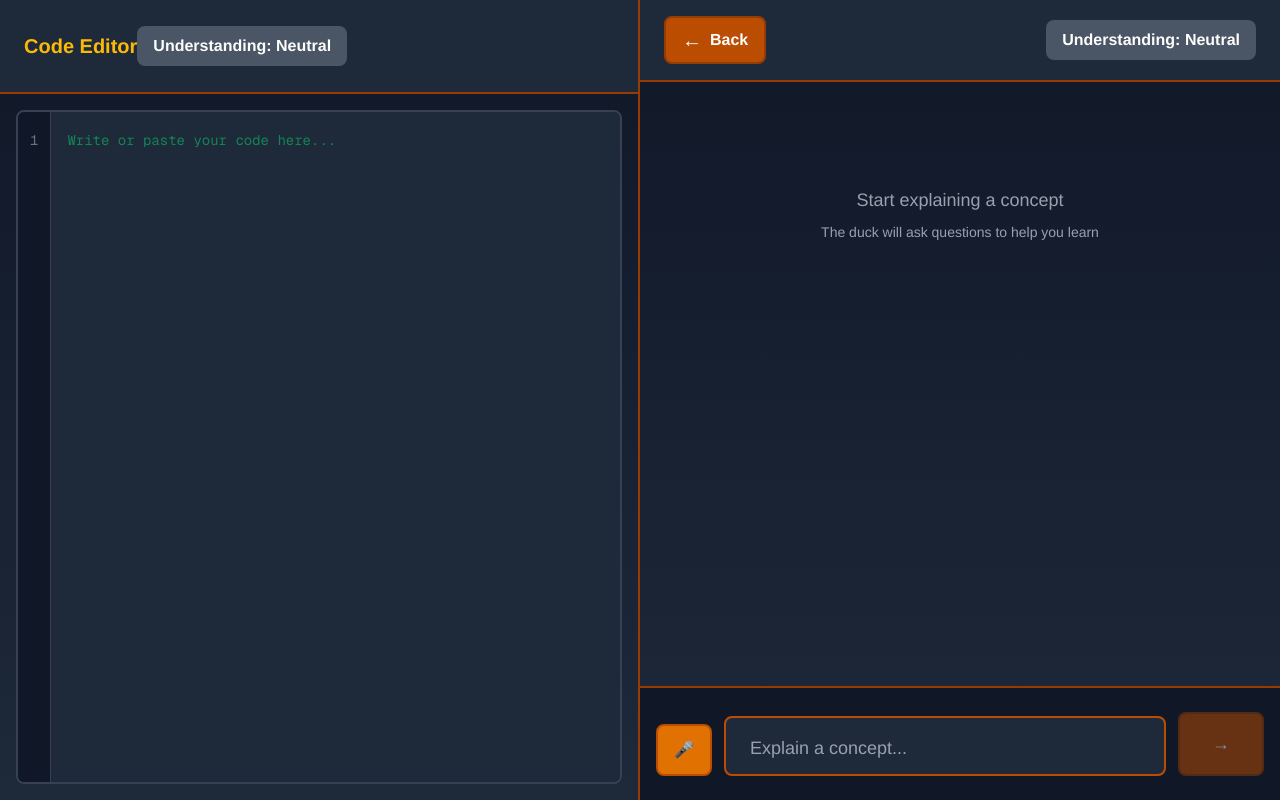
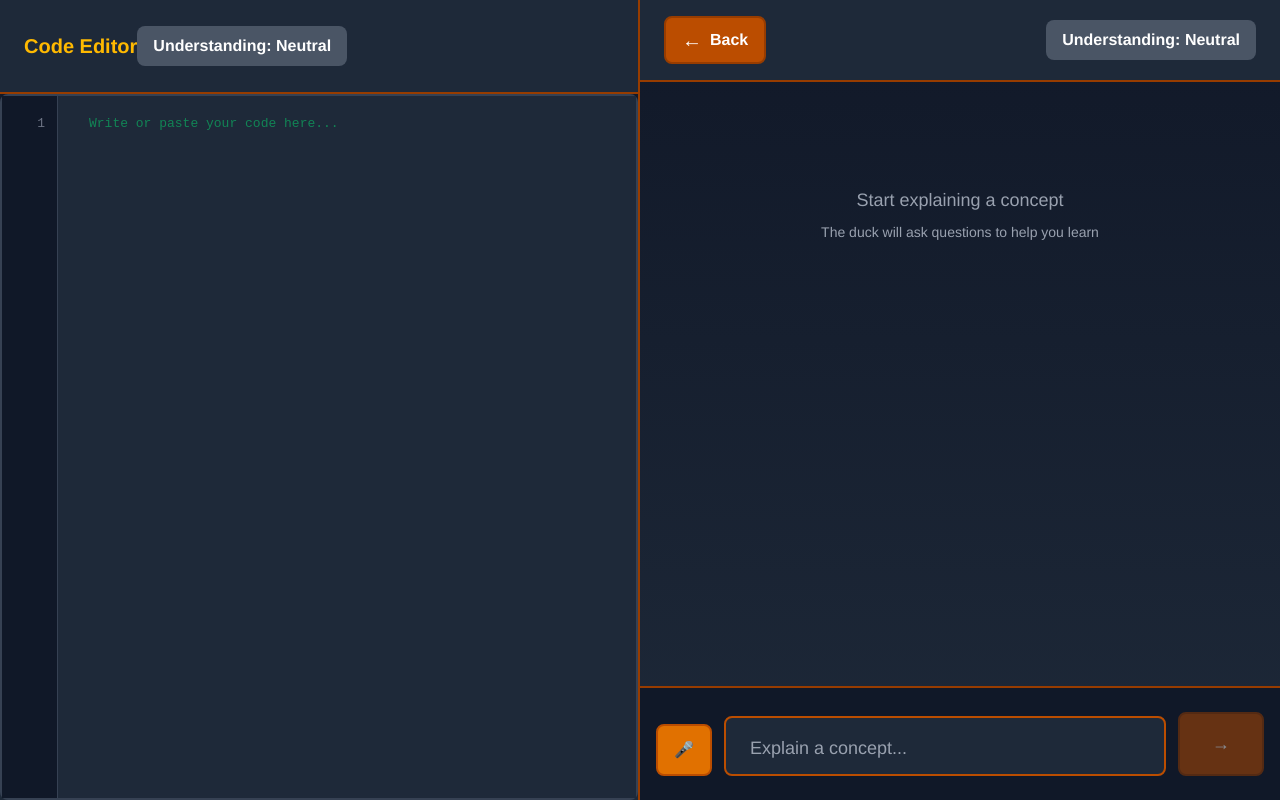
Before and after one commit to srihari-das/hack_ohio, a Next.js app in the folder frontend/: page /code_quacking in a window 1280 px wide. Built offline with nearby package versions, Linux system fonts and the light colour scheme.

Commit message:
fixed oveflowing scrollbar

```diff
--- a/frontend/src/app/code_quacking/page.js
+++ b/frontend/src/app/code_quacking/page.js
@@ -1,6 +1,6 @@
 // src/app/quacking/page.js
 "use client";
-import { useState, useEffect, useRef } from "react";
+import { useState, useEffect, useRef, useMemo } from "react";
 import Image from "next/image";
 import { askGemini, analyzeSentiment } from "../api/client";
 import { sttSupported, useSpeechToText } from "../lib/stt";
@@ -29,6 +29,24 @@ export default function Quacking() {
     }
   }, [input]);
 
+  const textRef = useRef(null);
+  const gutterRef = useRef(null);
+
+  // Keep gutter vertically aligned with textarea scroll
+  const syncScroll = () => {
+    const ta = textRef.current;
+    const gut = gutterRef.current;
+    if (!ta || !gut) return;
+    gut.scrollTop = ta.scrollTop;
+  };
+
+  // Recompute line count efficiently
+  const lineCount = useMemo(() => Math.max(1, code.split("\n").length), [code]);
+
+  // After content changes, ensure alignment (e.g., when lines grow/shrink)
+  useEffect(() => {
+    syncScroll();
+  }, [code]);
   // Speech-to-Text: one-shot utterances; auto end when user pauses
   const {
     listening,
@@ -57,9 +75,16 @@ export default function Quacking() {
   const getDuckImage = (sentiment) => {
     const sentimentLower = (sentiment || "neutral").toLowerCase();
 
-    if (sentimentLower.includes("good") || sentimentLower.includes("positive")) {
+    if (
+      sentimentLower.includes("good") ||
+      sentimentLower.includes("positive")
+    ) {
       return "/understanding_coding_duck.png"; // Happy/successful duck
-    } else if (sentimentLower.includes("poor") || sentimentLower.includes("negative") || sentimentLower.includes("confused")) {
+    } else if (
+      sentimentLower.includes("poor") ||
+      sentimentLower.includes("negative") ||
+      sentimentLower.includes("confused")
+    ) {
       return "/confused_coding_duck.png"; // Confused duck (you'll need this image)
     } else {
       return "/attentive_coding_duck.png"; // Default/neutral duck
@@ -102,13 +127,13 @@ export default function Quacking() {
         askGemini(full_prompt, {
           max_tokens,
           history, // Send conversation history
-          duck: "coding"
+          duck: "coding",
         }),
         analyzeSentiment(trimmed, {
           max_tokens,
           history, // Send conversation history to sentiment analysis too
-          duck: "coding"
-        })
+          duck: "coding",
+        }),
       ]);
 
       // Update sentiment
@@ -196,7 +221,7 @@ export default function Quacking() {
 
   return (
     <div className="flex h-screen bg-gradient-to-b from-gray-900 to-gray-800">
-      <div className="w-1/2 border-r-2 border-amber-800 flex flex-col">
+      <div className="w-1/2 border-r-2 border-amber-800 flex flex-col min-h-0 overflow-hidden">
         <div className="bg-gray-800 border-b-2 border-amber-800 px-6 py-6.5 flex items-center">
           <h2 className="text-amber-400 font-bold text-xl">Code Editor</h2>
           {/* Sentiment indicator */}
@@ -214,27 +239,40 @@ export default function Quacking() {
             </div>
           )}
         </div>
-        <div className="flex-1 p-4">
-          <div className="relative h-full w-full flex rounded-lg border-2 border-gray-700 bg-gray-800 overflow-hidden">
-            {/* Line numbers */}
-            <div className="bg-gray-900 text-gray-500 text-right px-3 py-4 select-none font-mono text-sm border-r border-gray-700">
-              {Array.from({ length: Math.max(1, code.split("\n").length) }).map(
-                (_, i) => (
+        <div className="relative h-full w-full rounded-lg border-2 border-gray-700 bg-gray-800">
+          <div className="flex h-full w-full">
+            {/* Line numbers (no scrollbar; we sync to textarea) */}
+            <div
+              ref={gutterRef}
+              className="bg-gray-900 text-gray-500 text-right px-3 py-4 select-none border-r border-gray-700 overflow-hidden tabular-nums"
+              style={{
+                lineHeight: "1.5rem",
+                fontFamily: "monospace",
+                width: "3.5rem",
+              }} /* fixed, stable gutter */
+            >
+              {Array.from({ length: lineCount }).map((_, i) => (
                 <div key={i} className="leading-6">
                   {i + 1}
                 </div>
-                )
-              )}
+              ))}
             </div>
 
-            {/* Code textarea */}
+            {/* Textarea owns the single scrollbar (vertical + horizontal) */}
             <textarea
+              ref={textRef}
               value={code}
               onChange={(e) => setCode(e.target.value)}
+              onScroll={syncScroll}
               placeholder="Write or paste your code here..."
-              className="flex-1 h-full bg-gray-800 text-green-400 font-mono text-sm p-4 focus:outline-none focus:ring-2 focus:ring-amber-600 resize-none"
+              className="flex-1 h-full bg-gray-800 text-green-400 p-4 focus:outline-none focus:ring-2 focus:ring-amber-600 resize-none whitespace-pre overflow-auto"
               spellCheck="false"
-              style={{ lineHeight: "1.5rem" }}
+              style={{
+                lineHeight: "1.5rem",
+                fontFamily: "monospace",
+                // keeps layout from shifting when scrollbars appear (supported in modern browsers)
+                scrollbarGutter: "stable both-edges",
+              }}
             />
           </div>
         </div>
@@ -250,13 +288,15 @@ export default function Quacking() {
 
           {/* Sentiment indicator */}
           {sentiment && (
-            <div className={`px-4 py-2 rounded-lg font-semibold ${
+            <div
+              className={`px-4 py-2 rounded-lg font-semibold ${
                 sentiment.toLowerCase().includes("good")
                   ? "bg-green-600 text-white"
                   : sentiment.toLowerCase().includes("poor")
                   ? "bg-red-600 text-white"
                   : "bg-gray-600 text-white"
-            }`}>
+              }`}
+            >
               Understanding: {sentiment}
             </div>
           )}
```
Lines whose indentation alone changed are shown as unchanged.
